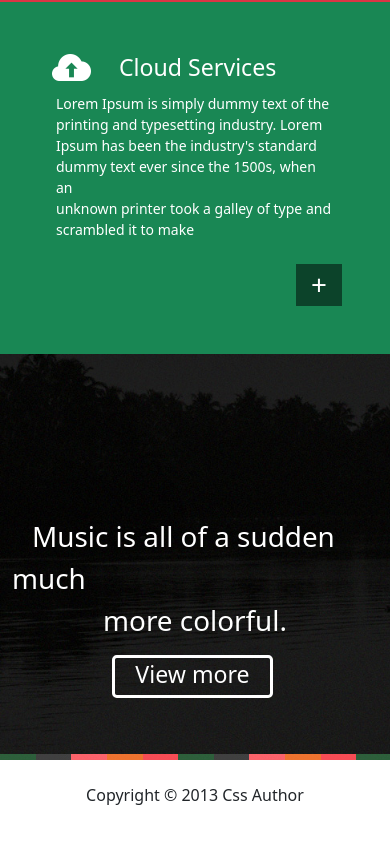
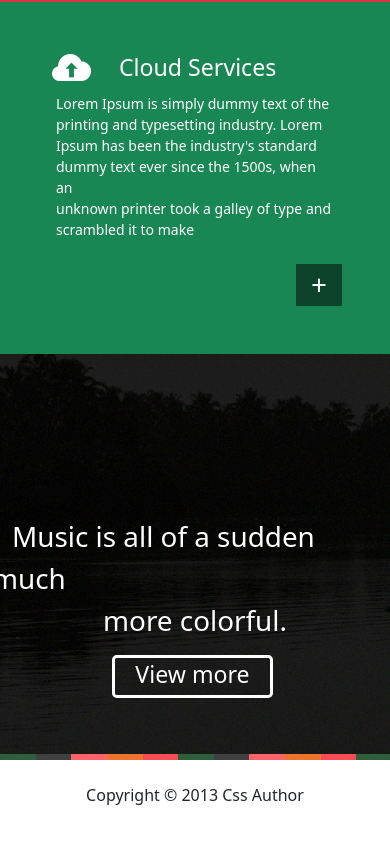
Before and after one commit to Sol-Alex/soll, a plain HTML site: page index.html in a window 390 px wide. Shown: the part 2069-2913 px from the top of the page. Drawn offline with Linux system fonts and the light colour scheme.

Commit message:
Add files via upload

```diff
--- a/css/boot.css
+++ b/css/boot.css
@@ -157,6 +157,11 @@ header{
 		height: 400px;
 	}
 }
+@media (max-width: 395px) {
+	.music{
+		margin: 0 0 0 -20px;
+	}
+}
 @media (max-width: 386px) {
 	.music{
 		margin: 0 0 0 85px;
```
